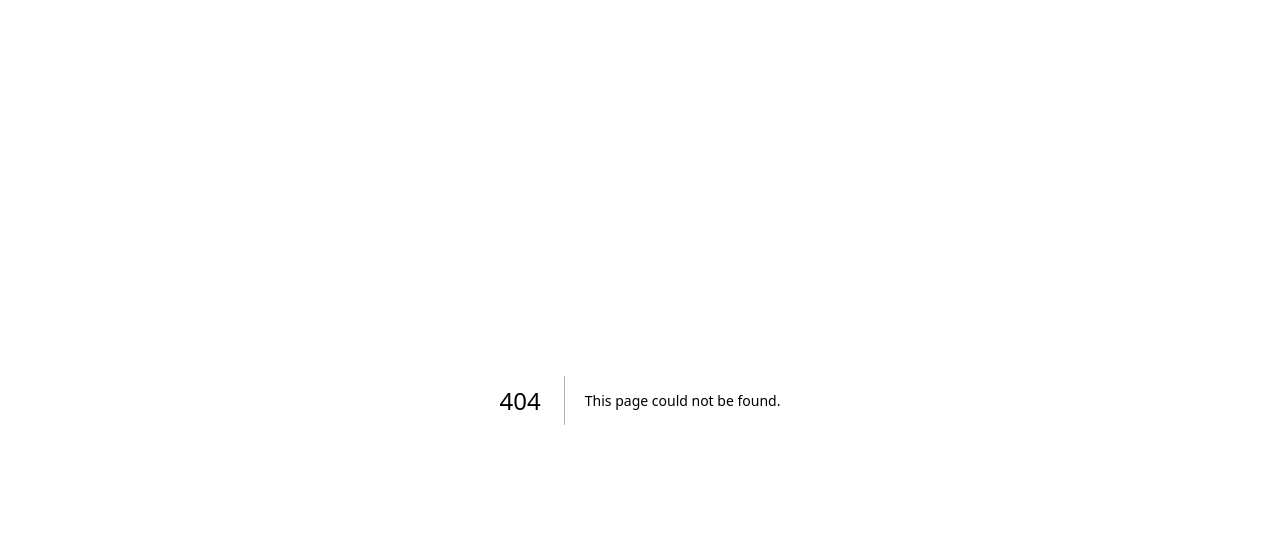
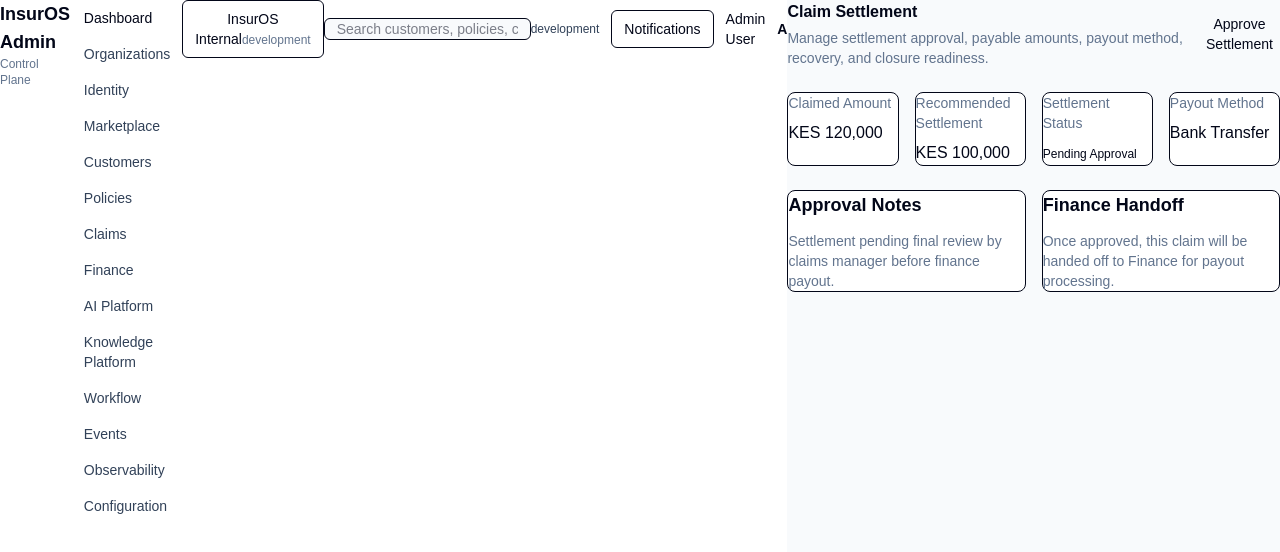
Before and after one commit to Bucrepinfo-lab/InsurOS, a Next.js app in the folder apps/admin/: page /dashboard/claims/1/settlement in a window 1280 px wide. Before the commit this address had no page. Shown: the top 552 px of the page. Built offline with nearby package versions, Linux system fonts and the light colour scheme; no server answers.

Commit message:
feat(claims): add claim settlement slice

```diff
--- /dev/null
+++ b/apps/admin/src/app/dashboard/claims/[claimId]/settlement/page.tsx
@@ -0,0 +1,63 @@
+import { Badge, Button, Card, CardContent, DomainModulePage } from '@insuros/ui';
+
+export default function ClaimSettlementPage() {
+  return (
+    <DomainModulePage
+      title='Claim Settlement'
+      description='Manage settlement approval, payable amounts, payout method, recovery, and closure readiness.'
+      actions={<Button>Approve Settlement</Button>}
+    >
+      <div className='grid gap-4 lg:grid-cols-4'>
+        <Card>
+          <CardContent>
+            <p className='text-sm text-slate-500'>Claimed Amount</p>
+            <p className='mt-2 font-medium text-slate-950'>KES 120,000</p>
+          </CardContent>
+        </Card>
+
+        <Card>
+          <CardContent>
+            <p className='text-sm text-slate-500'>Recommended Settlement</p>
+            <p className='mt-2 font-medium text-slate-950'>KES 100,000</p>
+          </CardContent>
+        </Card>
+
+        <Card>
+          <CardContent>
+            <p className='text-sm text-slate-500'>Settlement Status</p>
+            <div className='mt-2'>
+              <Badge tone='warning'>Pending Approval</Badge>
+            </div>
+          </CardContent>
+        </Card>
+
+        <Card>
+          <CardContent>
+            <p className='text-sm text-slate-500'>Payout Method</p>
+            <p className='mt-2 font-medium text-slate-950'>Bank Transfer</p>
+          </CardContent>
+        </Card>
+      </div>
+
+      <div className='mt-6 grid gap-4 lg:grid-cols-2'>
+        <Card>
+          <CardContent>
+            <h2 className='text-lg font-semibold text-slate-950'>Approval Notes</h2>
+            <p className='mt-3 text-sm text-slate-500'>
+              Settlement pending final review by claims manager before finance payout.
+            </p>
+          </CardContent>
+        </Card>
+
+        <Card>
+          <CardContent>
+            <h2 className='text-lg font-semibold text-slate-950'>Finance Handoff</h2>
+            <p className='mt-3 text-sm text-slate-500'>
+              Once approved, this claim will be handed off to Finance for payout processing.
+            </p>
+          </CardContent>
+        </Card>
+      </div>
+    </DomainModulePage>
+  );
+}
```
